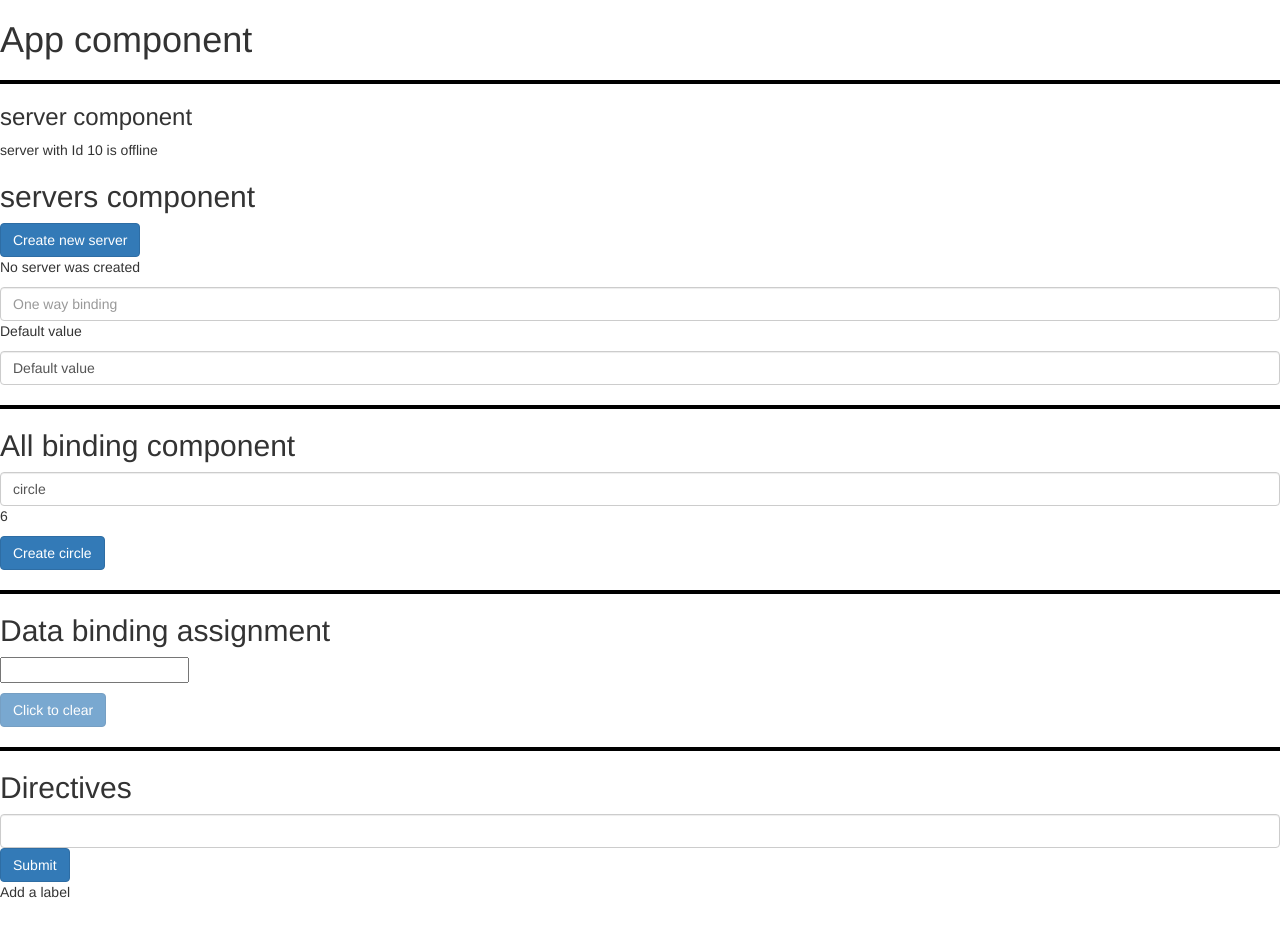
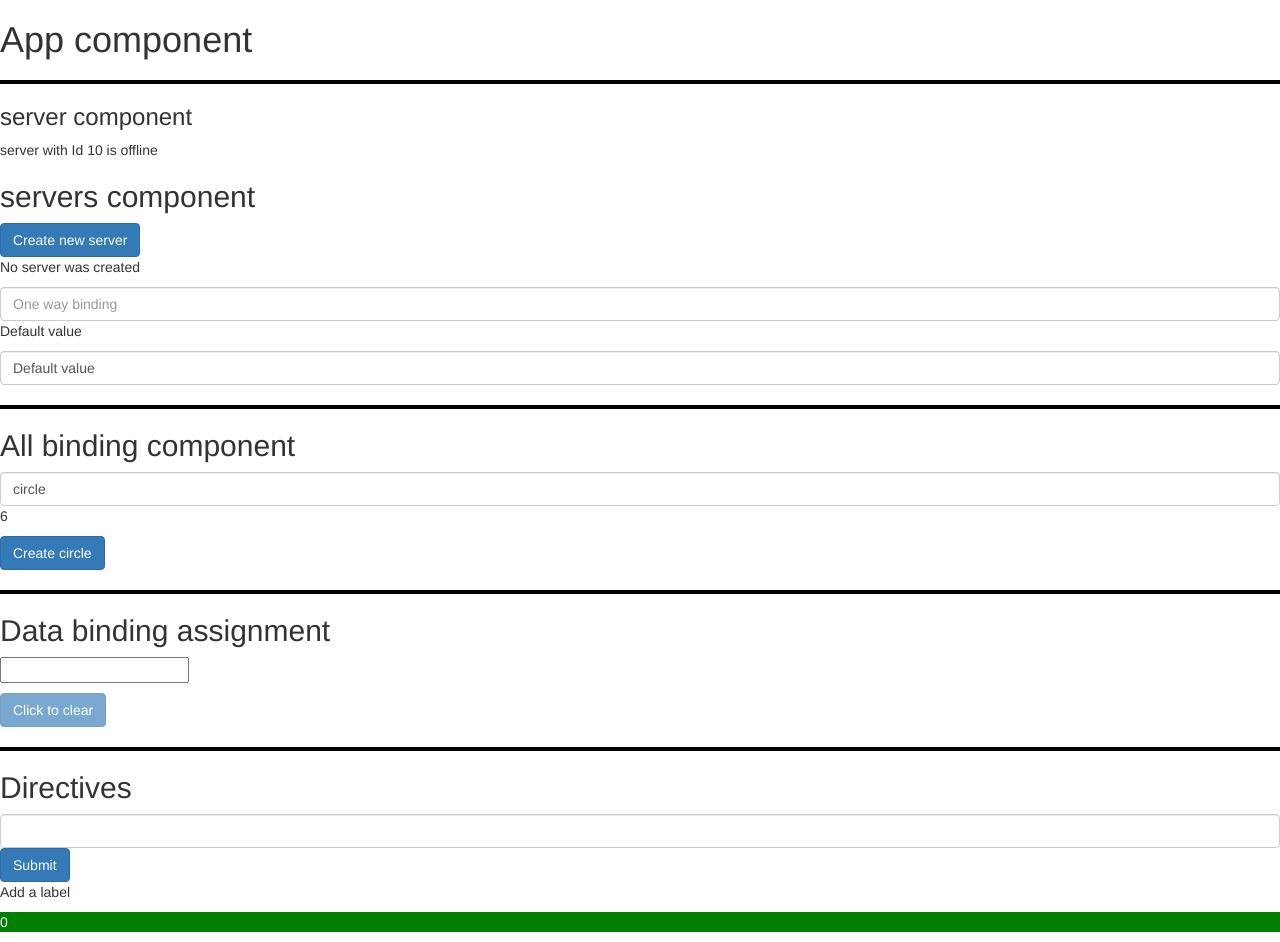
Before and after one commit to shivubd/course-app, an Angular app: page / in a window 1280 px wide. Before the commit the page ends 912 px from the top, so only its background shows below. Built offline with nearby package versions, Linux system fonts and the light colour scheme.

Commit message:
ngFor_directive

```diff
--- a/src/app/learn-directives/learn-directives.component.css
+++ b/src/app/learn-directives/learn-directives.component.css
@@ -0,0 +1,6 @@
+.redClass {
+    color: yellow;
+}
+.greenClass {
+    color: white;
+}
--- a/src/app/learn-directives/learn-directives.component.html
+++ b/src/app/learn-directives/learn-directives.component.html
@@ -3,7 +3,7 @@
     (input)="setLabel($event)">
 <button class="btn btn-primary"
     (click)="showLabel()">Submit</button>
-<p *ngIf="show; else noshowmsg">{{label}}</p>
+<p *ngIf="show; else noshowmsg">{{label}} added!</p>
 <!--If show is true the p tag is rendered else not-->
 <ng-template #noshowmsg>
     <p>Add a label</p>
@@ -33,3 +33,14 @@
         elements
     }
 -->
+
+<!--ngStyle and ngClass directives-->
+<!--we can set a style/class to element binding a varible or method-->
+<p [ngStyle]="{backgroundColor:getColor()}"
+    [ngClass]="getClass()">{{num}}</p>
+
+<!--ngFor directive-->
+<!--We can create a multiple elements by traversing through a list-->
+<ul>
+    <li *ngFor="let l of labels">{{l}}</li>
+</ul>
--- a/src/app/learn-directives/learn-directives.component.ts
+++ b/src/app/learn-directives/learn-directives.component.ts
@@ -6,8 +6,10 @@ import { Component } from '@angular/core';
   styleUrls: ['./learn-directives.component.css']
 })
 export class LearnDirectivesComponent {
-  label: string | undefined;
+  label: string = '';
   show: boolean = false;
+  num: number = 0;
+  labels: string[] = [];
   setLabel(event: Event) {
     this.label = (<HTMLInputElement>event.target).value
     if(!this.label.length){
@@ -17,6 +19,14 @@ export class LearnDirectivesComponent {
   showLabel() {
     if(this.label?.length != 0) {
       this.show = true;
+      this.labels.push(this.label);
     }
+    this.num = Math.round(Math.random()*1000);
+  }
+  getColor() {
+    return this.num % 2 === 0?'green':'red';
+  }
+  getClass() {
+    return this.num % 2 === 0?'greenClass':'redClass';
   }
 }
```
